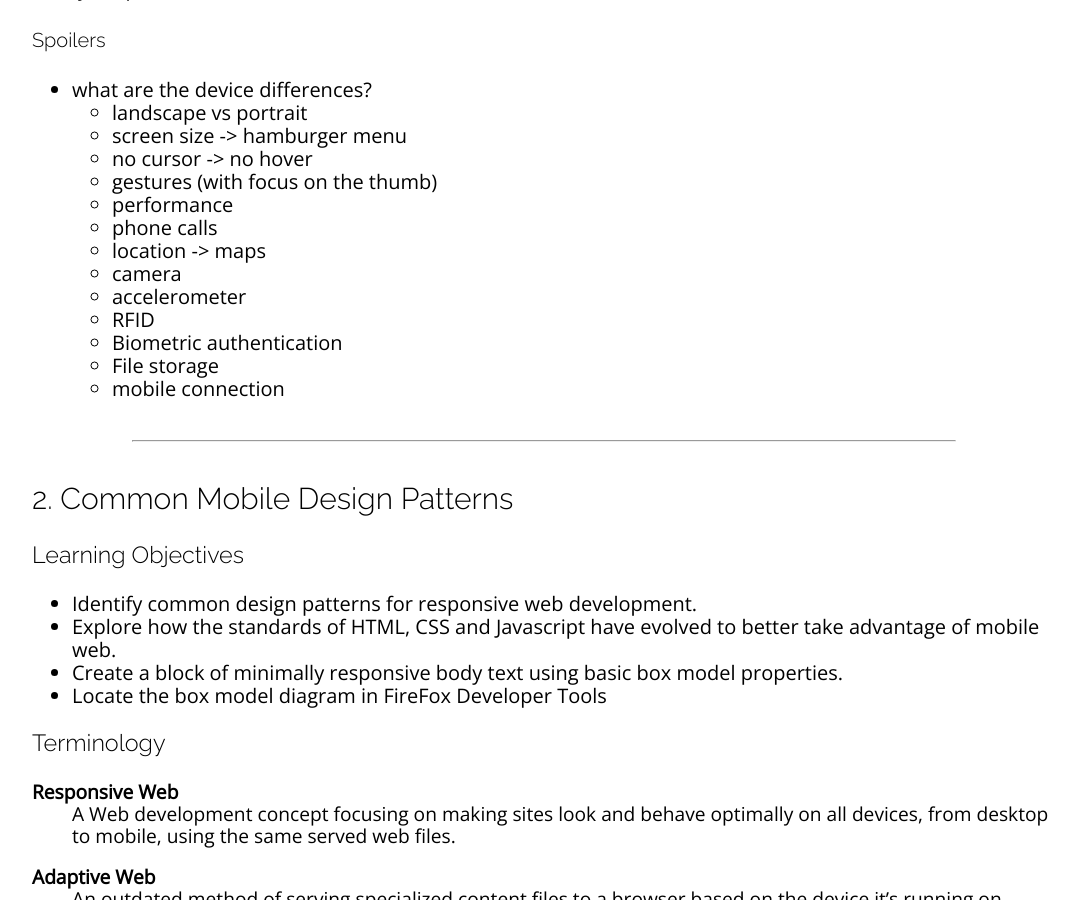
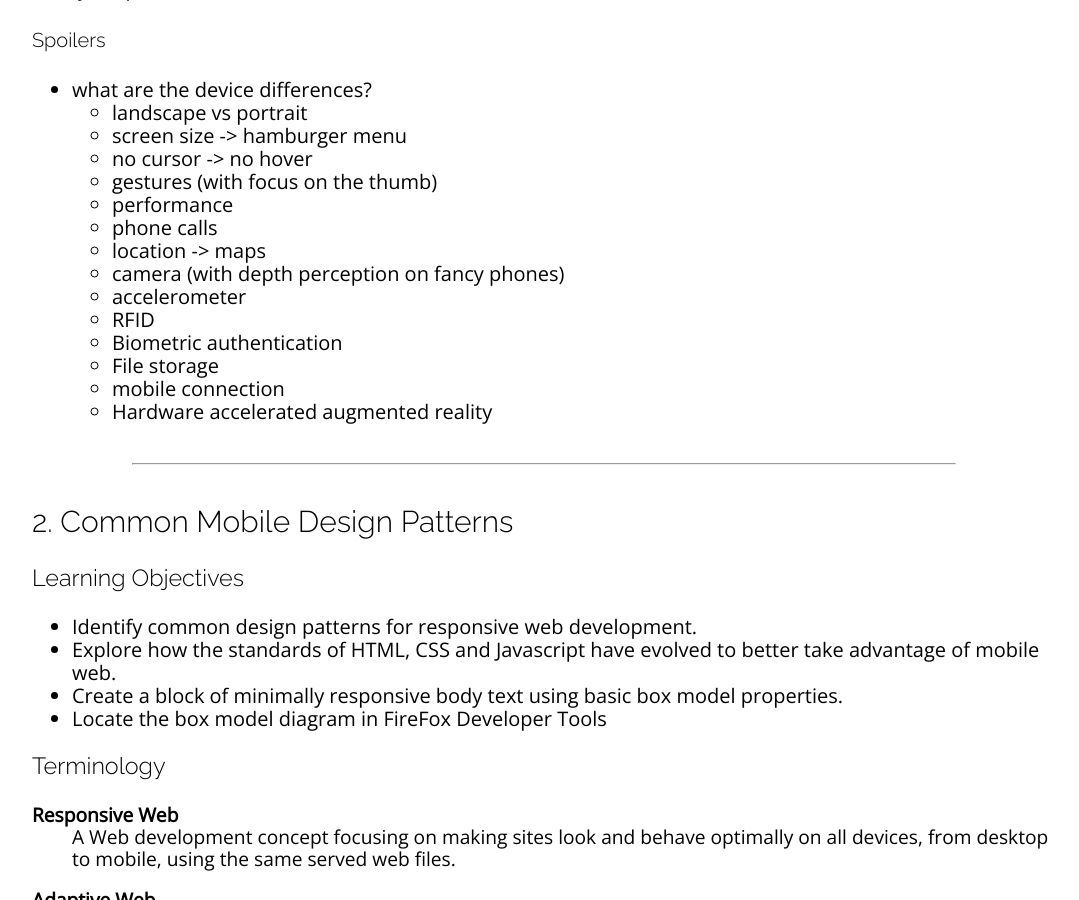
Before and after one commit to sait-wbdv/winter-2021, a Jekyll site: the page built from _posts/2021-01-18-responsive-web.md, in a window 1280 px wide and 900 px high, scrolled down 1880 px. Shown: the whole window, without its empty margins (96-1175 px from the left). Built offline with Jekyll 4.4.1, drawn with Linux system fonts in a browser that asks for light colours; nearby versions of some CDN libraries.

Commit message:
added features to mobile-only list

```diff
--- a/_posts/2021-01-18-responsive-web.md
+++ b/_posts/2021-01-18-responsive-web.md
@@ -59,12 +59,13 @@ Post your phone make and model in `#winter-2021`
   - performance
   - phone calls
   - location -> maps
-  - camera
+  - camera (with depth perception on fancy phones)
   - accelerometer
   - RFID
   - Biometric authentication
   - File storage
   - mobile connection
+  - Hardware accelerated augmented reality
 
 ---
 
```
